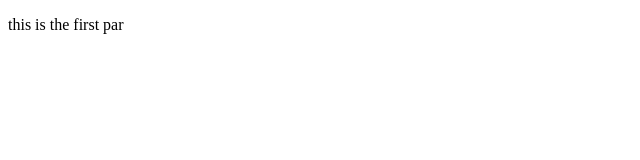
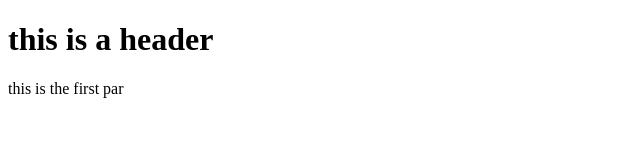
Before and after one commit to N3xus97/git-test, a plain HTML site: page index.html in a window 1280 px wide. Shown: the whole page, without its empty margins (0-640 px from the left). Drawn offline with Linux system fonts and the light colour scheme.

Commit message:
second commit

```diff
--- a/index.html
+++ b/index.html
@@ -7,6 +7,7 @@
     <title>Document</title>
 </head>
 <body>
+    <h1>this is a header</h1>
     <p>
         this is the first par
     </p>
```
Also changed, not shown: 1 other file.
